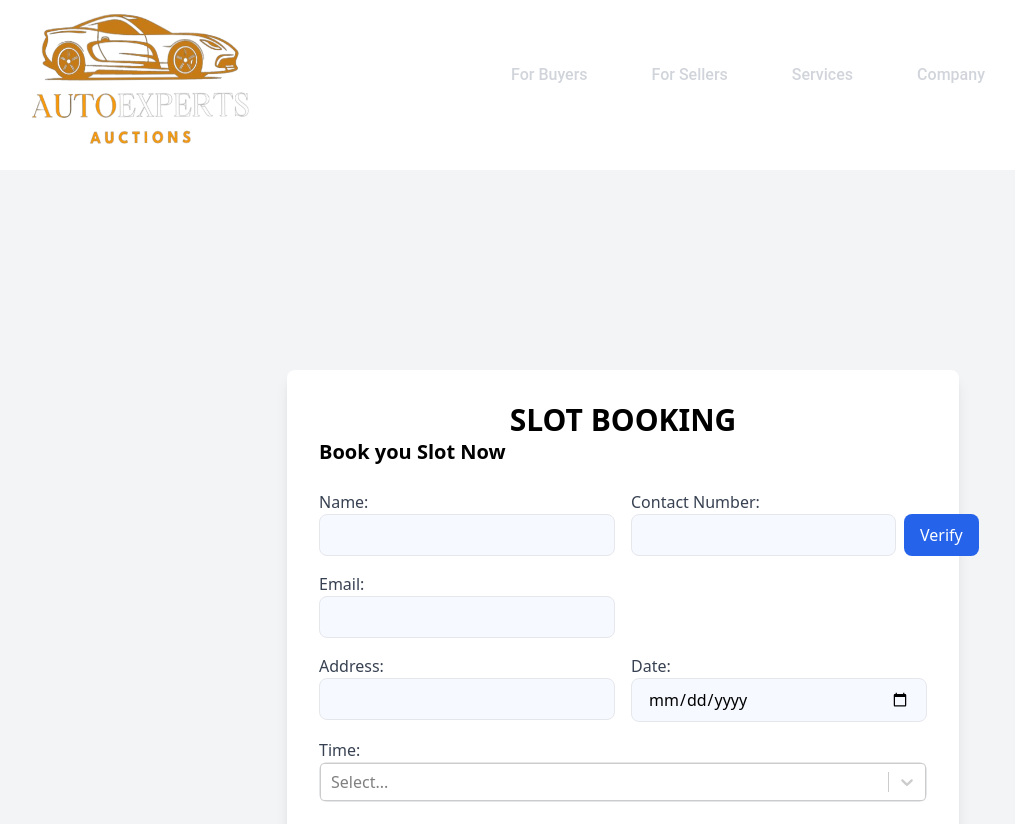
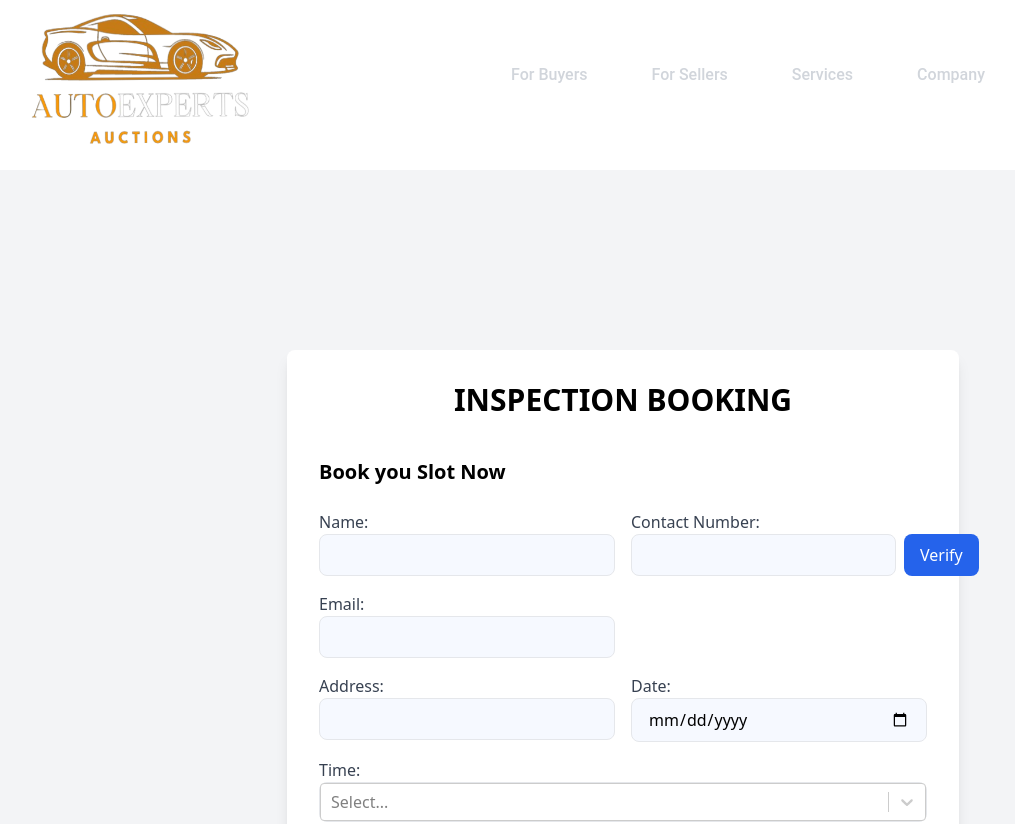
Before and after one commit to SalAkBuK/AutoExperts-Frontend, a React (Vite) app: page /booking-form in a window 1280 px wide. Shown: the top 824 px of the page, without its empty margins (17-1032 px from the left). Built offline with nearby package versions, Linux system fonts and the light colour scheme; no server answers.

Commit message:
minor changes

```diff
--- a/package.json
+++ b/package.json
@@ -34,6 +34,6 @@
     "eslint-plugin-react-refresh": "^0.4.6",
     "postcss": "^8.4.39",
     "tailwindcss": "^3.4.4",
-    "vite": "^5.4.10"
+    "vite": "^5.4.11"
   }
 }
--- a/src/Pages/AdminDashboard.jsx
+++ b/src/Pages/AdminDashboard.jsx
@@ -37,7 +37,7 @@
           to="/booking-details"
           className="bg-green-500 hover:bg-green-600 text-center text-white py-3 px-6 rounded-lg shadow-md transition duration-300 inline-block"
         >
-          Slot Booking Details
+          Inspection Booking Details
         </Link>
         <Link
           to="/add-car-form"
--- a/src/Pages/InspectionForm.jsx
+++ b/src/Pages/InspectionForm.jsx
@@ -135,7 +135,7 @@
     <MainHeader/>
     <div className="flex items-center justify-center min-h-screen bg-gray-100  pt-20  ">
     <div className="bg-white p-8 rounded-lg shadow-lg w-full max-w-2xl">
-      <h1 className="text-3xl font-bold text-center ">SLOT BOOKING</h1>
+      <h1 className="text-3xl font-bold text-center pb-10 ">INSPECTION BOOKING</h1>
       <form onSubmit={formik.handleSubmit} className="space-y-4 ">
         {/* Row 1 */}
 
```
Also changed, not shown: 1 other file (tests, documents, lock files or other folders).
